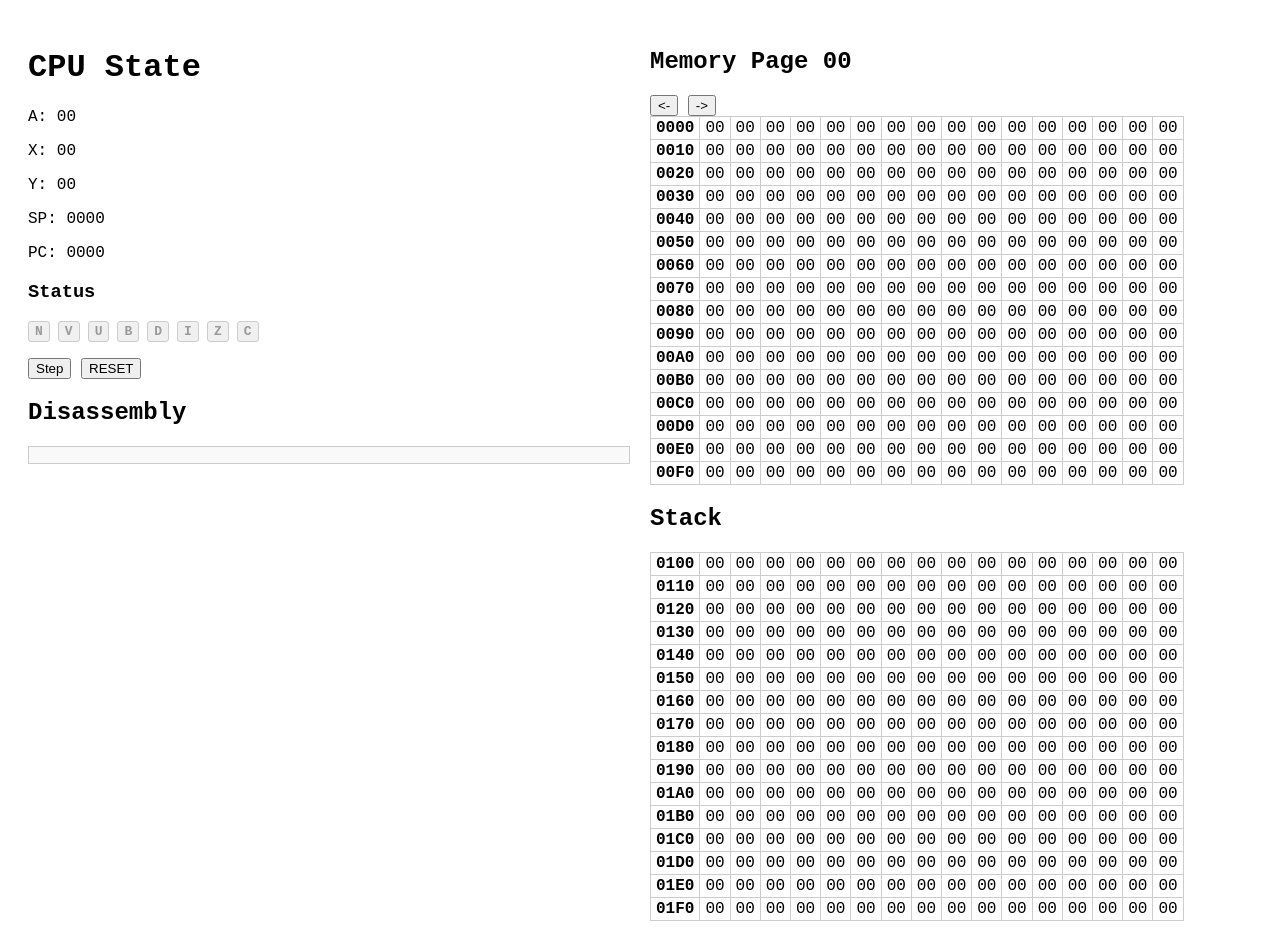
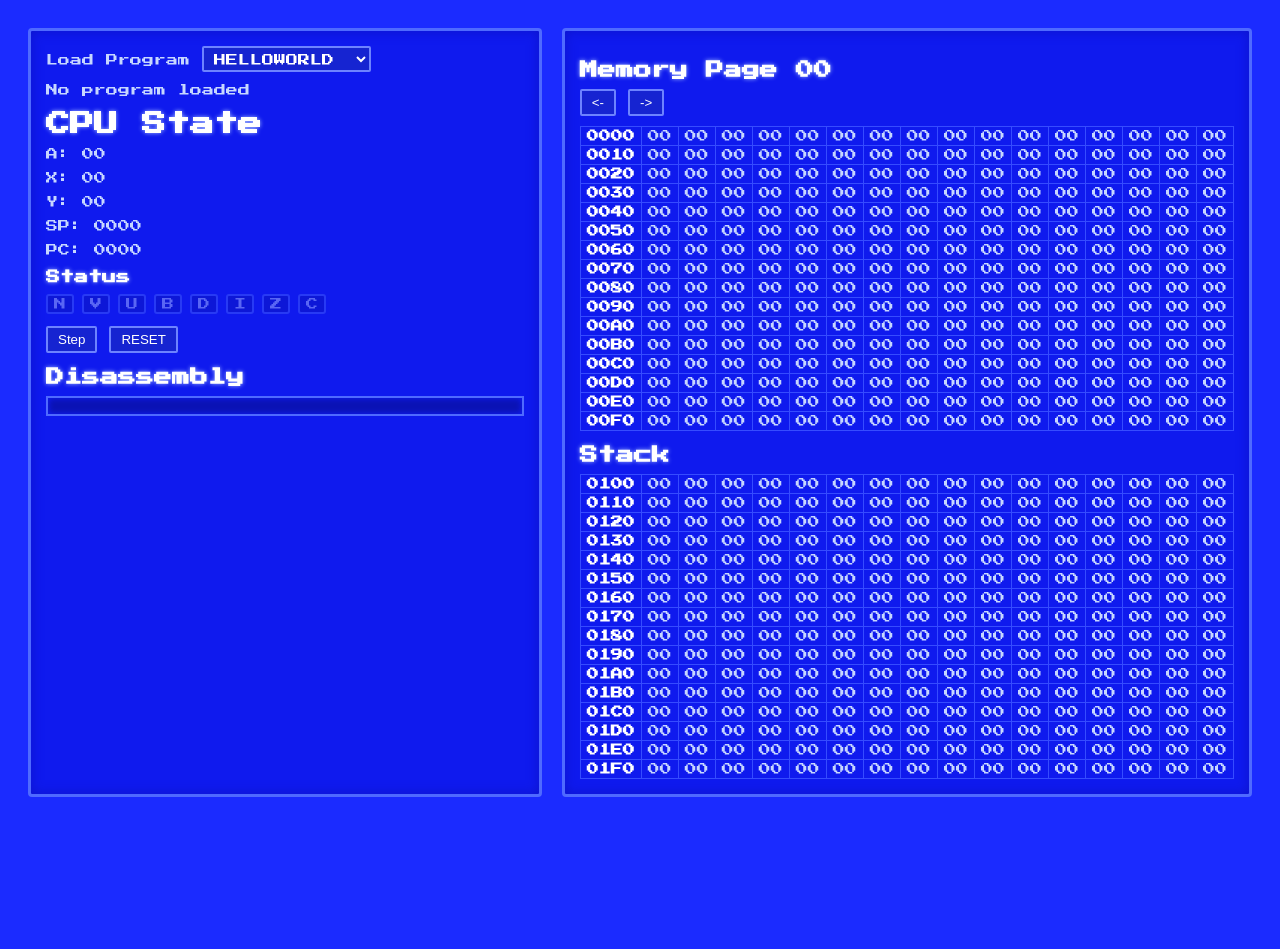
Before and after one commit to johanfredin/6502-emulator, a website: page client/index.html in a window 1280 px wide. After the commit the page ends 825 px from the top, so only its background shows below. Drawn offline with nearby package versions, Linux system fonts and the light colour scheme; no server answers.

Commit message:
* StackPage now its own array and not a chunk from the main memory array * Ability to select example programs from a select * Reset now resets memory and stack properly (needs tuning but meh)

```diff
--- a/client/index.html
+++ b/client/index.html
@@ -4,11 +4,21 @@
     <meta charset="UTF-8">
     <title>Leffler 6502</title>
     <script defer src="https://cdn.jsdelivr.net/npm/alpinejs@3.x.x/dist/cdn.min.js"></script>
+    <script src="./programs.js"></script>
     <script src="./index.js"></script>
     <link rel="stylesheet" href="./style.css">
 </head>
 <body x-data="emulator()" @keydown.window="handleKeydown($event)">
 <div class="panel">
+    <label for="program-list">Load Program</label>
+    <select id="program-list" x-model="loadedProgramName" @change="loadProgram()">
+        <template x-for="program in programs" :key="program.name">
+            <option :value="program.name" x-text="program.name"></option>
+        </template>
+    </select>
+    <p x-text="getProgramDescription()">
+    </p>
+
     <h1>CPU State</h1>
     <div>
         <p>A: <span x-text="hex(cpu.a)"></span></p>
@@ -56,7 +66,10 @@
             <tr>
                 <td><strong><span x-text="hex(memoryPage * 0x100 + (row - 1) * 0x10, 4)"></span></strong></td>
                 <template x-for="col in 16" :key="col">
-                    <td x-text="hex(pageData[(row-1)*16 + (col-1)] ?? 0)"></td>
+                    <td
+                            x-text="hex(pageData[(row-1)*16 + (col-1)] ?? 0)"
+                            :data-nonzero="(pageData[(row-1)*16 + (col-1)] ?? 0) !== 0"
+                    ></td>
                 </template>
             </tr>
         </template>
@@ -70,7 +83,10 @@
             <tr>
                 <td><strong><span x-text="hex(stackPage * 0x100 + (row - 1) * 0x10, 4)"></span></strong></td>
                 <template x-for="col in 16" :key="col">
-                    <td x-text="hex(pageData[(row-1)*16 + (col-1)] ?? 0)"></td>
+                    <td
+                            x-text="hex(stackData[(row-1)*16 + (col-1)] ?? 0)"
+                            :data-nonzero="(stackData[(row-1)*16 + (col-1)] ?? 0) !== 0"
+                    ></td>
                 </template>
             </tr>
         </template>
--- a/client/index.js
+++ b/client/index.js
@@ -4,8 +4,10 @@ document.addEventListener('alpine:init', () => {
         memoryPage: 0x00,
         stackPage: 0x01,
         pageData: [],
+        stackData: [],
         disassembly: [],
         pcToLineIndex: {},
+        loadedProgramName: null,
 
         // status bitmasks
         FLAG_C: (1 << 0),
@@ -17,6 +19,12 @@ document.addEventListener('alpine:init', () => {
         FLAG_V: (1 << 6),
         FLAG_N: (1 << 7),
 
+        // Called on startup by alpine
+        async init() {
+            await this.getCpuState();
+            await this.loadPage(this.memoryPage);
+        },
+
         isFlagSet(flag) {
             return (this.cpu.status & flag) ? 1 : 0;
         },
@@ -26,6 +34,13 @@ document.addEventListener('alpine:init', () => {
                 value = 0;
             }
             return value.toString(16).toUpperCase().padStart(size, '0');
+        },
+
+        getProgramDescription() {
+            if (!this.loadedProgramName) {
+                return "No program loaded";
+            }
+            return programs.find(p => p.name === this.loadedProgramName).description;
         },
 
         handleKeydown(event) {
@@ -43,16 +58,13 @@ document.addEventListener('alpine:init', () => {
         },
 
         async reset() {
-            await fetch('/reset');
-            await this.getCpuState();
-            await this.loadPage(this.memoryPage);
-            await this.loadDisassembly();
-        },
-
-        async init() {
-            await this.getCpuState();
-            await this.loadPage(this.memoryPage);
-            await this.loadDisassembly();
+            if (this.loadedProgramName) {
+                await this.loadProgram();
+            } else {
+                this.memoryPage = 0x00;
+                await fetch('/reset');
+                await this.getCpuState();
+            }
         },
 
         async getCpuState() {
@@ -60,12 +72,27 @@ document.addEventListener('alpine:init', () => {
             this.cpu = await res.json();
         },
 
+        async loadProgram() {
+            this.memoryPage = 0x00;
+            const program = programs.find(p => p.name === this.loadedProgramName);
+            const rom = program.binary.toString();
+            await fetch('/loadRom', {
+                method: 'POST',
+                body: rom,
+                headers: { 'Content-Type': 'text/plain' }
+            });
+            await this.getCpuState();
+            await this.loadDisassembly();
+            await this.loadPage(this.memoryPage);
+            await this.loadStackPage();
+        },
+
         async step() {
             const cpuRes = await fetch('/step');
             this.cpu = await cpuRes.json();
             await this.loadPage(this.memoryPage);
+            await this.loadStackPage();
         },
-
 
         async loadPage(page) {
             if (isNaN(page)) {
@@ -83,6 +110,12 @@ document.addEventListener('alpine:init', () => {
             this.pageData = new Uint8Array(buffer);
         },
 
+        async loadStackPage() {
+            const res = await fetch('/memory/' + this.stackPage);
+            const buffer = await res.arrayBuffer();
+            this.stackData = new Uint8Array(buffer);
+        },
+
         async loadDisassembly() {
             const res = await fetch('/disassembly');
             this.disassembly = await res.json();
--- /dev/null
+++ b/client/programs.js
@@ -0,0 +1,113 @@
+programs = [
+    {
+        name: "HelloWorld",
+        asm: [
+            "LDA #$10",
+            "STA $0200"
+        ],
+        description: "Load $10 into A and store at $0200.",
+        binary: "A9 10 8D 00 02"
+    },
+    {
+        name: "ABS",
+        description: "Load and store using absolute addressing.",
+        asm: [
+            "LDA #10",
+            "STA $0200",
+            "LDX $0200",
+            "LDY $0200"
+        ],
+        binary: "A9 0A 8D 00 02 AE 00 02 AC 00 02"
+    },
+    {
+        name: "CPX",
+        description: "Increment X until it reaches 10.",
+        asm: [
+            "loop:",
+            "INX",
+            "CPX #$0A",
+            "BNE loop",
+            "TXA"
+        ],
+        binary: "E8 E0 0A D0 FB 8A"
+    },
+    {
+        name: "JSR and RTS",
+        description: "Jump to different subroutines and return from them",
+        asm: [
+            "JSR init",
+            "JSR loop",
+            "JSR end",
+            "",
+            "init:",
+            "LDY #$10",
+            "RTS",
+            "",
+            "loop:",
+            "INX",
+            "CPX #$05",
+            "BNE loop",
+            "RTS",
+            "",
+            "end:",
+            "LDA #$FF"
+        ],
+        binary: "20 09 06 20 0C 06 20 12 06 A0 10 60 E8 E0 05 D0 FB 60 A9 FF"
+    },
+    {
+        name: "PHA and PLA",
+        description: "Push and pop A to and from the stack",
+        asm: [
+            "LDX #$00",
+            "LDY #$00,",
+            "firstloop:",
+            "TXA",
+            "STA $0200,Y",
+            "PHA",
+            "INX",
+            "INY",
+            "CPY #$10",
+            "BNE firstloop ;loop until Y is $10",
+            "secondloop:",
+            "PLA",
+            "STA $0200,Y",
+            "INY",
+            "CPY #$20      ;loop until Y is $20",
+            "BNE secondloop"
+        ],
+        binary: "a2 00 a0 00 8a 99 00 02 48 e8 c8 c0 10 d0 f5 68 99 00 02 c8 c0 20 d0 f7"
+    },
+    {
+        name: "Registers",
+        description: "Transfer data between registers",
+        asm: [
+            "LDA #10",
+            "STA $0200",
+            "LDX #20",
+            "STX $0201",
+            "LDY #30",
+            "STY $0202",
+            "LDA #0",
+            "TXA",
+            "LDX #0",
+            "TYA",
+            "LDY #0",
+            "TAX",
+            "TAY"
+        ],
+        binary: "A9 0A 8D 00 02 A2 14 8E 01 02 A0 1E 8C 02 02 A9 00 8A A2 00 98 A0 00 AA A8"
+    },
+    {
+        name: "Zero Page",
+        description: "Load and store data in the zero page.",
+        asm: [
+            "LDA #$FE",
+            "STA $00",
+            "LDX $00",
+            "STX $01",
+            "LDY $01",
+            "STY $02"
+        ],
+        binary: "A9 FE 85 00 A6 00 86 01 A4 01 84 02"
+    }
+];
--- a/client/style.css
+++ b/client/style.css
@@ -1,71 +1,179 @@
+/* ===== 8-bit Blue BASIC Theme ===== */
+
+@import url('https://fonts.googleapis.com/css2?family=Press+Start+2P&display=swap');
+
 body {
-    font-family: 'Courier New', monospace;
+    font-family: "Press Start 2P", monospace;
+    background: #1b2bff;             /* primary C64-like blue */
+    color: #c7d7ff;
     display: flex;
     gap: 20px;
     padding: 20px;
+    font-size: 12px;
 }
+
+/* Panels */
 
 .panel {
     flex: 1;
+    background: #0f1aee;             /* deep blue */
+    padding: 15px;
+    border: 3px solid #4f6aff;
+    border-radius: 4px;
+    box-shadow: 0 0 12px #0d14cc inset;
+}
+
+/* Headers */
+
+h1, h2, h3 {
+    color: #ffffff;
+    text-shadow: 0px 0px 4px #a0b7ff;
+    margin-bottom: 10px;
+}
+
+/* Buttons */
+
+button {
+    background: #1624d1;
+    color: #ffffff;
+    border: 2px solid #6d83ff;
+    padding: 4px 10px;
+    cursor: pointer;
+    border-radius: 2px;
+}
+
+button:hover {
+    background: #2636ff;
+    border-color: #9fb2ff;
+}
+
+/* Disassembly area */
+
+.disassembly-container {
+    max-height: 400px;
+    overflow-y: auto;
+    border: 2px solid #4f6aff;
+    background: #0b13b5;
+    box-shadow: 0 0 6px #101cff inset;
+    padding: 8px;
 }
 
 .disassembly-line {
-    padding: 2px 5px;
-    margin: 1px 0;
+    white-space: pre;
+    padding: 2px 4px;
 }
 
 .disassembly-line.current {
-    background-color: #ffff00;
-    font-weight: bold;
+    background: #6980ff;
+    color: #000000;
 }
+
+/* Memory Tables */
 
 table {
     border-collapse: collapse;
+    width: 100%;
+    margin-top: 10px;
 }
 
 td {
-    padding: 2px 5px;
-    border: 1px solid #ccc;
+    padding: 3px 6px;
+    border: 1px solid #364cff;
+    background: #0f1aee;
+    color: #c7d7ff;
+    text-align: center;
 }
+
+/* Light up non-zero memory */
+td[data-nonzero="true"] {
+    background: #1829ff;               /* bright but not too aggressive */
+    color: #ffffff;
+    text-shadow: 0 0 3px #b6c7ff;
+    border-color: #2a39ff;
+}
+
+/* Address column highlight */
+
+td strong {
+    color: #ffffff;
+}
+
+/* Flags */
 
 .flags {
     display: flex;
     gap: 8px;
-    font-family: monospace;
-    font-weight: bold;
+    margin: 8px 0;
 }
 
 .flag {
     padding: 2px 6px;
-    border: 1px solid #ccc;
+    border: 2px solid #4f6aff;
     border-radius: 3px;
+    background: #0b13b5;
+    color: #c7d7ff;
 }
 
 .flag.set {
-    background-color: #4CAF50;
-    color: white;
+    background: #4f6aff;
+    color: #000000;
 }
 
 .flag.clear {
-    background-color: #f0f0f0;
-    color: #999;
+    opacity: 0.4;
 }
 
-.disassembly-container {
-    max-height: 400px;
-    overflow-y: auto;
-    border: 1px solid #ccc;
-    padding: 8px;
-    background-color: #f9f9f9;
-    font-family: monospace;
+/* Scrollbar */
+
+::-webkit-scrollbar {
+    width: 10px;
 }
 
-.disassembly-line {
-    padding: 2px 4px;
-    white-space: pre;
+::-webkit-scrollbar-track {
+    background: #0b13b5;
 }
 
-.disassembly-line.current {
-    background-color: #ffeb3b;
-    font-weight: bold;
+::-webkit-scrollbar-thumb {
+    background: #3247ff;
+    border: 1px solid #4f6aff;
 }
+
+::-webkit-scrollbar-thumb:hover {
+    background: #5166ff;
+}
+
+/* Retro Select (compact, native dropdown on open) */
+
+select {
+    font-family: "Press Start 2P", monospace;
+    font-size: 12px;
+    background: #1624d1;
+    color: #ffffff;
+    border: 2px solid #6d83ff;
+    padding: 4px 6px;
+    border-radius: 2px;
+    cursor: pointer;
+
+    width: auto;              /* not full panel */
+    display: inline-block;    /* shrink to content */
+    min-width: 150px;         /* readable size */
+
+    appearance: auto;         /* allow native dropdown when opened */
+    outline: none;
+
+    text-transform: uppercase;
+}
+
+/* Still style the closed select */
+
+select:hover,
+select:focus {
+    background: #2636ff;
+    border-color: #9fb2ff;
+}
+
+/* Optional: match option background on some browsers */
+select option {
+    background: #0f1aee;
+    color: #ffffff;
+}
```
Also changed, not shown: client/main.js (+21 -10 lines), client/programs.json (deleted, +0 -113 lines), resources/img_1.png (added).
